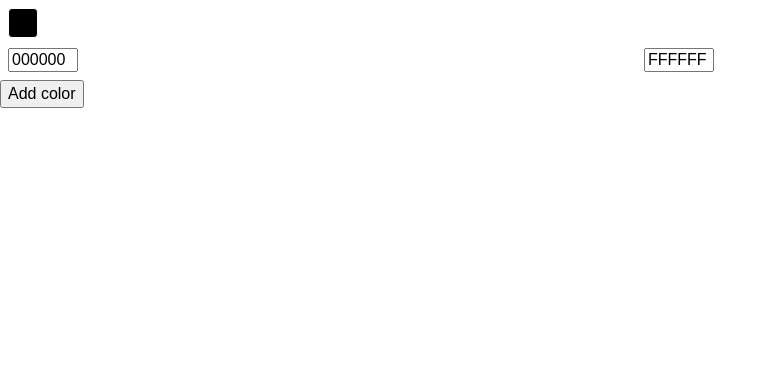
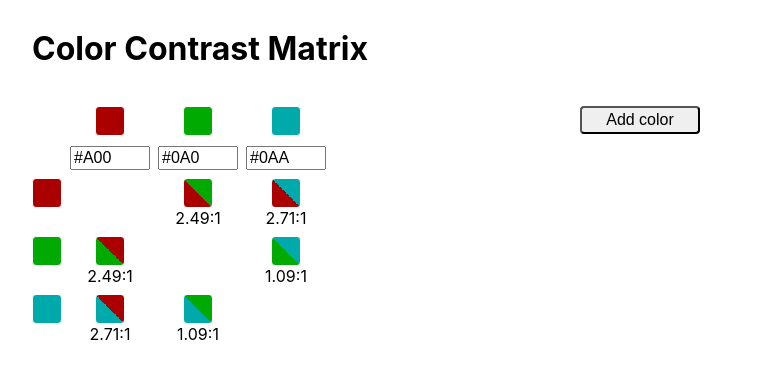
Before and after one commit to wegry/color-contrast-matrix, a React (Create React App) app: page / in a window 1280 px wide. Shown: the top 378 px of the page, without its empty margins (0-777 px from the left). Built offline with nearby package versions, Linux system fonts and the light colour scheme.

Commit message:
Contrast grid up and running

```diff
--- a/package.json
+++ b/package.json
@@ -4,9 +4,11 @@
   "private": true,
   "dependencies": {
     "@types/jest": "24.0.15",
+    "@types/lodash-es": "^4.17.3",
     "@types/node": "12.6.2",
     "@types/react": "16.8.23",
     "@types/react-dom": "16.8.4",
+    "lodash-es": "^4.17.14",
     "react": "^16.8.6",
     "react-dom": "^16.8.6",
     "react-scripts": "3.0.1",
--- a/src/App.css
+++ b/src/App.css
@@ -11,12 +11,39 @@ button {
   height: 28px;
 }
 
+.app {
+  padding: 8px 32px;
+  display: grid;
+  grid-gap: 16px;
+  grid-template:
+    'title title title' auto
+    'colors add-color-button .' auto
+    'colors . .' min-content / 1fr 120px 1fr;
+}
+
+h1 {
+  grid-area: title;
+}
+
 .colors {
   display: grid;
-  grid-auto-flow: column;
-  column-gap: 8px;
-  padding: 8px;
-  grid-auto-columns: minmax(max-content, 1fr);
+  grid-gap: 8px;
+  grid-area: colors;
+}
+
+.add-button {
+  border-radius: 4px;
+  grid-area: add-color-button;
+}
+
+.contrast-display {
+  display: grid;
+  grid-auto-rows: min-content;
+  justify-items: center;
+}
+
+.colors > * {
+  justify-self: center;
 }
 
 .swatch {
@@ -30,7 +57,8 @@ button {
 .color-entry {
   display: grid;
   row-gap: 10px;
-  width: 70px;
+  width: 80px;
+  justify-items: center;
 }
 
 .color-entry input {
--- a/src/App.tsx
+++ b/src/App.tsx
@@ -1,36 +1,39 @@
 // https://stackoverflow.com/a/9733420/1924257
-import React from 'react'
+import React, { MouseEventHandler } from 'react'
 import './App.css'
+import { reducer, initialState } from './reducer'
+import { hexToRgb, colorToHex, triple, contrast } from './color'
 
-interface state {
-  colors: string[]
-}
-
-const initialState: state = {
-  colors: ['000000', 'FFFFFF']
-}
-
-type action =
-  | { type: 'editColor'; index: number; value: string }
-  | {
-      type: 'addColor'
-    }
-  | { type: 'removeColor'; index: number }
+const formatDecimal = Intl.NumberFormat([], {
+  maximumFractionDigits: 3,
+  maximumSignificantDigits: 3
+})
 
 const ColorEntry: React.FC<{
   value: string
   index: number
   onChange: (value: string, index: number) => void
-}> = React.memo(({ value, index, onChange }) => {
+  removeHandler: (index: number) => void
+}> = React.memo(({ value, index, onChange, removeHandler }) => {
+  const onSwatchClick = React.useCallback(
+    (index: number) => (_: unknown) => {
+      removeHandler(index)
+    },
+    [index]
+  )
+
   return (
     <div className="color-entry">
       <div
+        onClick={onSwatchClick(index)}
         className="swatch"
+        title={value}
         style={{
-          backgroundColor: `${value.startsWith('#') ? '' : '#'}${value}`
+          backgroundColor: value
         }}
       />
       <input
+        placeholder="#000000"
         value={value}
         onChange={event => onChange(event.target.value, index)}
       />
@@ -38,29 +41,42 @@ const ColorEntry: React.FC<{
   )
 })
 
-function reducer(state: state, action: action) {
-  switch (action.type) {
-    case 'addColor':
-      return {
-        ...state,
-        colors: [...state.colors, '']
+const ContrastDisplay: React.FC<{
+  first: string
+  second: string
+  i: number
+  j: number
+}> = React.memo(({ first, second, i, j }) => {
+  if (
+    first === second ||
+    [first, second].some(c => c.trim() === '' || c.length < 3)
+  ) {
+    return <div key={first + second + i + j} />
   }
-    case 'editColor':
-      const newColors = [...state.colors]
 
-      newColors[action.index] = action.value
+  const rgbs = [first.trim(), second.trim()].map(c =>
+    hexToRgb(colorToHex(c))
+  ) as [triple, triple]
 
-      return {
-        ...state,
-        colors: newColors
+  if (rgbs.some(x => x == null)) {
+    return <div key={first + second + i + j} />
   }
-    case 'removeColor':
-      return {
-        ...state,
-        colors: state.colors.filter((_, index) => index !== action.index)
-      }
-  }
-}
+
+  const contrastRatio = formatDecimal.format(contrast(...rgbs))
+
+  return (
+    <div key={first + second + j} className="contrast-display">
+      <div
+        className="swatch"
+        title={`(${second}, ${first})`}
+        style={{
+          background: `linear-gradient(45deg, ${first} 50%, ${second} 50%)`
+        }}
+      />
+      <div> {contrastRatio}:1</div>
+    </div>
+  )
+})
 
 export default () => {
   const [state, dispatch] = React.useReducer(reducer, initialState)
@@ -72,16 +88,38 @@ export default () => {
   const { colors } = state
 
   return (
-    <div>
-      <div className="colors">
-        {colors.map((color, index) => (
+    <div className="app">
+      <h1>Color Contrast Matrix</h1>
+      <div
+        className="colors"
+        style={{
+          gridTemplateColumns: `repeat(${colors.length + 1}, max-content)`
+        }}
+      >
+        {[
+          <div />,
+          ...colors.map((color, index) => (
             <ColorEntry
               key={index}
+              removeHandler={(index: number) =>
+                dispatch({ type: 'removeColor', index })
+              }
               value={color}
               index={index}
               onChange={editColor}
             />
-        ))}
+          ))
+        ]}
+        {colors.flatMap((first, i) => [
+          <div
+            className="swatch"
+            style={{ backgroundColor: first }}
+            title={first}
+          />,
+          ...colors.map((second, j) => (
+            <ContrastDisplay first={first} second={second} i={i} j={j} />
+          ))
+        ])}
       </div>
       <button
         className="add-button"
--- /dev/null
+++ b/src/color.ts
@@ -0,0 +1,84 @@
+import * as _ from 'lodash-es'
+export type triple = [number, number, number]
+
+// https://stackoverflow.com/a/24390910/1924257
+export function colorToRGBA(color: string) {
+  var cvs, ctx
+  cvs = document.createElement('canvas')!
+  cvs.height = 1
+  cvs.width = 1
+  ctx = cvs.getContext('2d')!
+  ctx.fillStyle = color
+  ctx.fillRect(0, 0, 1, 1)
+  return ctx.getImageData(0, 0, 1, 1).data
+}
+
+function byteToHex(num: number) {
+  // Turns a number (0-255) into a 2-character hex number (00-ff)
+  return ('0' + num.toString(16)).slice(-2)
+}
+
+export function colorToHex(color: string) {
+  let rgba = colorToRGBA(color),
+    hex = [0, 1, 2]
+      .map(function(idx) {
+        return byteToHex(rgba[idx])
+      })
+      .join('')
+  return '#' + hex
+}
+
+// https://stackoverflow.com/a/9733420/1924257
+function luminanace(r: number, g: number, b: number) {
+  const a = [r, g, b].map(v => {
+    v /= 255
+    return v <= 0.03928 ? v / 12.92 : ((v + 0.055) / 1.055) ** 2.4
+  })
+  return a[0] * 0.2126 + a[1] * 0.7152 + a[2] * 0.0722
+}
+
+export function contrast(rgb1: triple, rgb2: triple) {
+  const [denominator, numerator] = _.sortBy(
+    [rgb1, rgb2].map(c => luminanace(...c) + 0.05)
+  )
+
+  return numerator / denominator
+}
+
+// https://stackoverflow.com/a/5624139/1924257
+export function hexToRgb(hex: string) {
+  const regex: [number, RegExp] | 'invalid' = (() => {
+    switch (hex.length) {
+      case 7:
+        return [1, /^#?([a-f\d]{2})([a-f\d]{2})([a-f\d]{2})$/i] as [
+          number,
+          RegExp
+        ]
+
+      case 4:
+        return [2, /^#?([a-f\d]{1})([a-f\d]{1})([a-f\d]{1})$/i] as [
+          number,
+          RegExp
+        ]
+
+      default:
+        return 'invalid'
+    }
+  })()
+
+  if (regex === 'invalid') {
+    return null
+  }
+
+  const [power, pattern] = regex
+
+  const result = pattern.exec(hex)
+
+  return result
+    ? [
+        /* r:*/ parseInt(result[1], 16) ** power,
+        /* g:*/ parseInt(result[2], 16) ** power,
+        /* b: */ parseInt(result[3], 16) ** power
+      ]
+    : null
+}
--- /dev/null
+++ b/src/reducer.ts
@@ -0,0 +1,41 @@
+interface state {
+  colors: string[]
+}
+export const initialState: state = {
+  colors: ['#A00', '#0A0', '#0AA']
+}
+
+type action =
+  | { type: 'editColor'; index: number; value: string }
+  | {
+      type: 'addColor'
+    }
+  | { type: 'removeColor'; index: number }
+
+export function reducer(state: state, action: action) {
+  switch (action.type) {
+    case 'addColor':
+      return {
+        ...state,
+        colors: [...state.colors, '']
+      }
+    case 'editColor':
+      const newColors = [...state.colors]
+
+      newColors[action.index] = action.value
+
+      return {
+        ...state,
+        colors: newColors
+      }
+    case 'removeColor':
+      if (state.colors.length <= 2) {
+        return state
+      }
+
+      return {
+        ...state,
+        colors: state.colors.filter((_, index) => index !== action.index)
+      }
+  }
+}
```
Also changed, not shown: 1 other file (tests, documents, lock files or other folders). Lines whose indentation alone changed are shown as unchanged.
